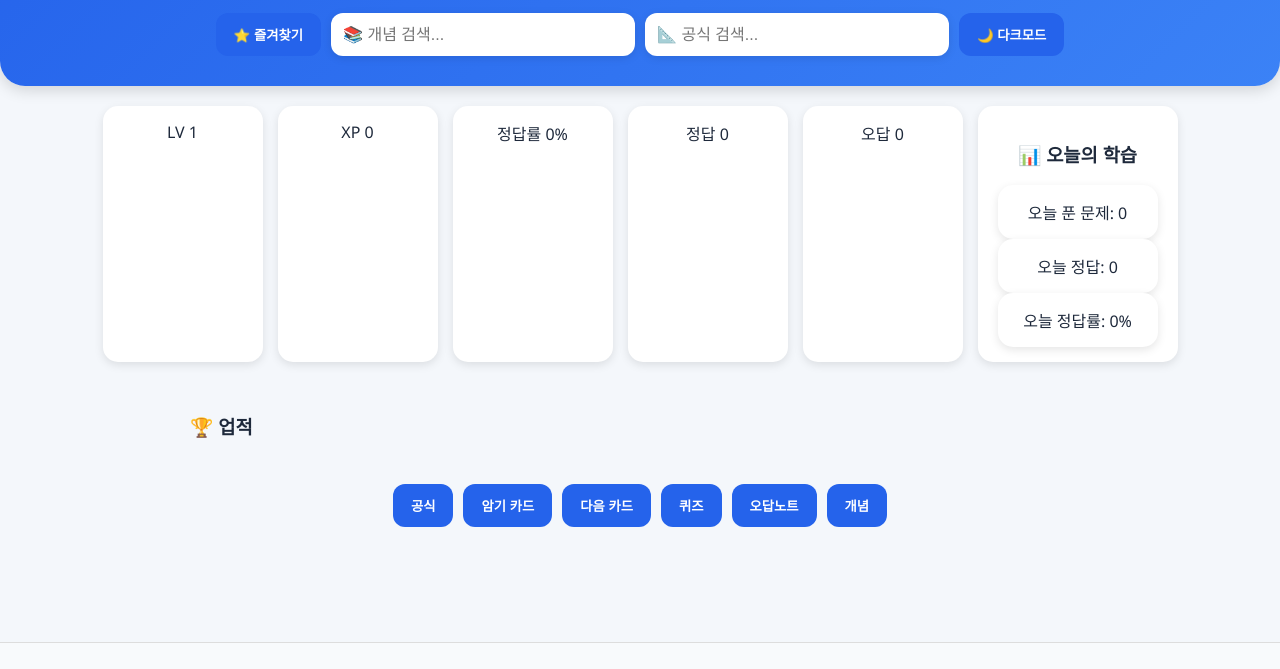
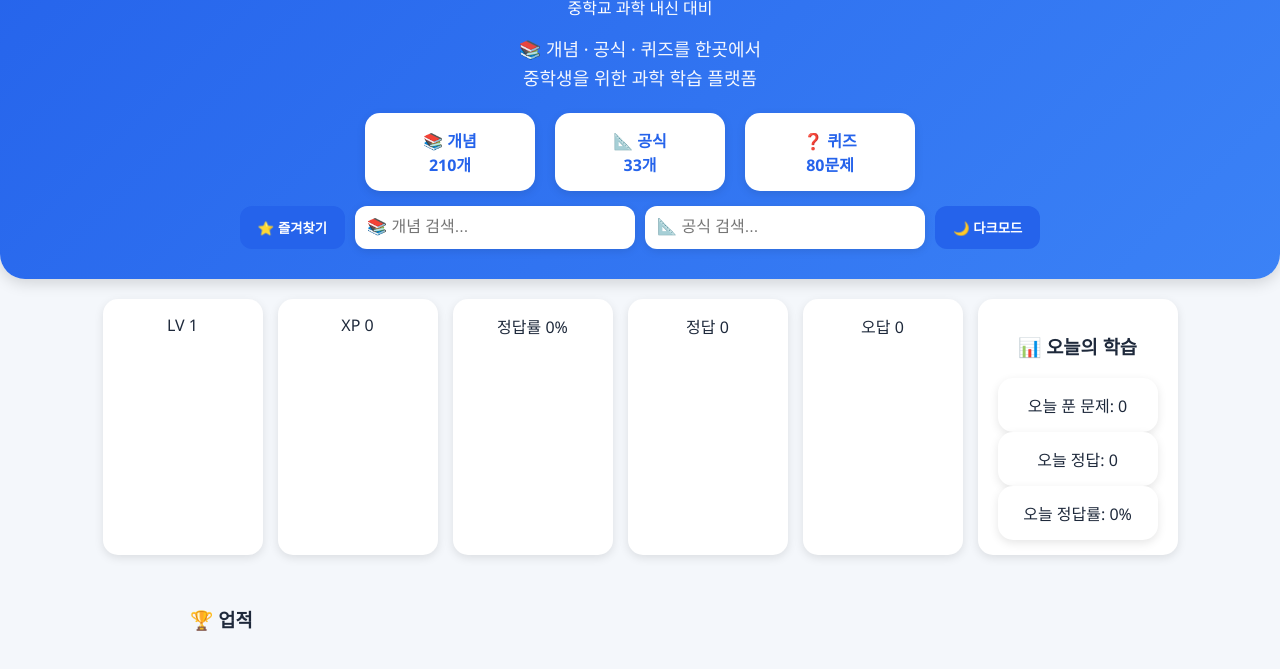
Before and after one commit to scienceperfect/science-perfect, a plain HTML site: page index.html in a window 1280 px wide. Shown: the part 126-795 px from the top of the page. Drawn offline with Linux system fonts and the light colour scheme.

Commit message:
Update index.html

```diff
--- a/index.html
+++ b/index.html
@@ -1,4 +1,4 @@
-
+]
 
 <!DOCTYPE html>
 <html lang="ko">
@@ -9,8 +9,9 @@
 <script async src="https://pagead2.googlesyndication.com/pagead/js/adsbygoogle.js?client=ca-pub-6716423138144415"
      crossorigin="anonymous"></script>
 <title>과학만점 - 중학교 과학 내신 대비</title>
-<meta name="description" content="영재고, 과고 준비생을 위한 물리·화학·수학 공식 암기 사이트">
-<meta name="keywords" content="영재고, 과고, 과학 공식, 물리 공식, 화학 공식, Science Master">
+<meta name="description" content="중학생을 위한 과학 개념, 공식, 퀴즈 학습 사이트">
+
+<meta name="keywords" content="중학교 과학, 과학 개념, 과학 공식, 과학 퀴즈, 물리, 화학, 생명과학, 지구과학, 과학만점">
 <link rel="stylesheet" href="style.css">
 </head>
 <body>
@@ -27,6 +28,31 @@
 <header>
 <h1>과학만점</h1>
 <p>중학교 과학 내신 대비</p>
+<p class="hero-text">
+📚 개념 · 공식 · 퀴즈를 한곳에서<br>
+중학생을 위한 과학 학습 플랫폼
+</p>
+<div class="site-stats">
+
+<div>
+📚 개념
+<br>
+<strong>210개</strong>
+</div>
+
+<div>
+📐 공식
+<br>
+<strong>33개</strong>
+</div>
+
+<div>
+❓ 퀴즈
+<br>
+<strong>80문제</strong>
+</div>
+
+</div>
 
 <div class="top-bar">
 
```
